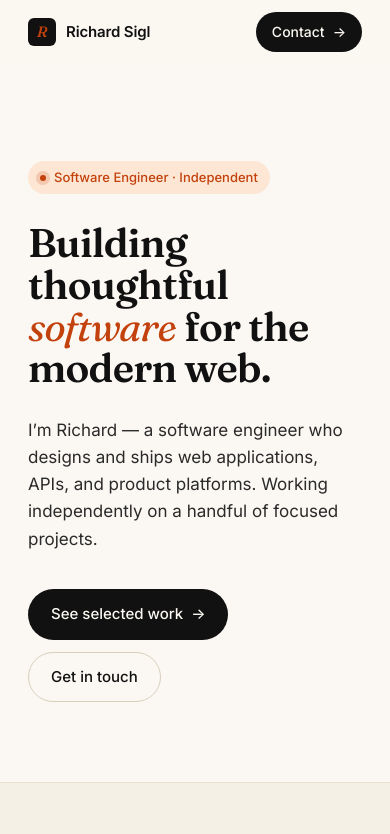
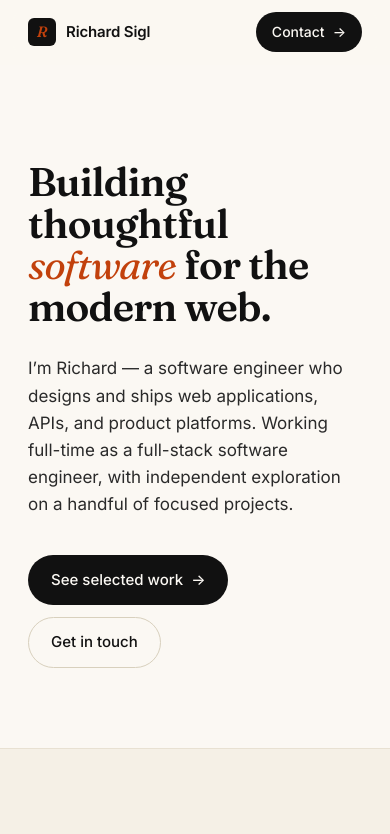
Before and after one commit to sigltech/sigl-landing-page, a website: page index.html in a window 390 px wide. Shown: the top 834 px of the page. Drawn offline with Linux system fonts and the light colour scheme.

```diff
--- a/index.html
+++ b/index.html
@@ -584,11 +584,10 @@
 
 <section class="hero">
   <div class="container-narrow">
-    <span class="eyebrow"><span class="dot"></span> Software Engineer · Independent</span>
     <h1>Building thoughtful <em>software</em> for the modern web.</h1>
     <p class="lede">
       I’m Richard — a software engineer who designs and ships web applications,
-      APIs, and product platforms. Working independently on a handful of focused projects.
+      APIs, and product platforms. Working full-time as a full-stack software engineer, with independent exploration on a handful of focused projects.
     </p>
     <div class="actions">
       <a href="#work" class="btn btn-primary">See selected work <span class="arrow">→</span></a>
```
